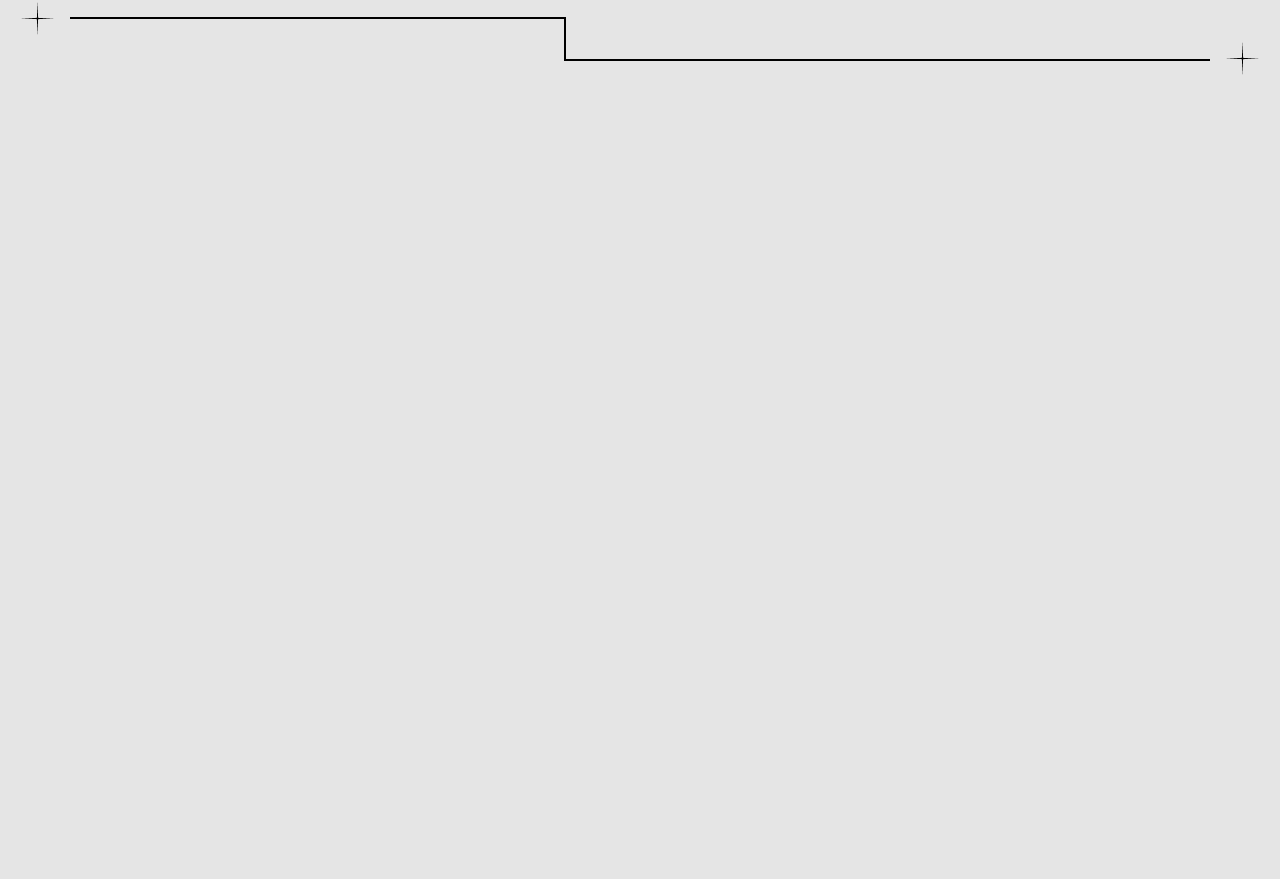
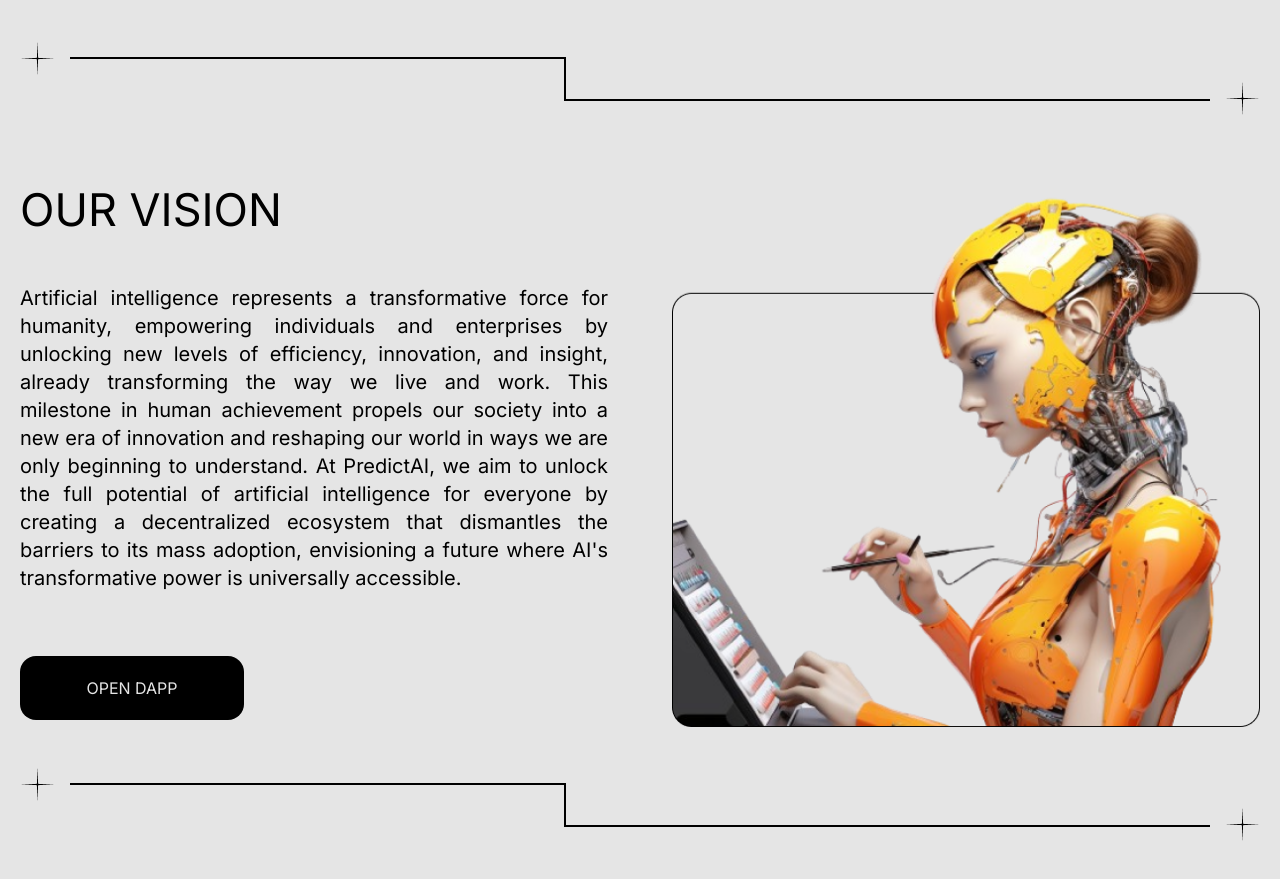
Before and after one commit to checkiamsiam/pred-ai-portfolio, a Next.js app: page / in a window 1280 px wide. Shown: the part 1162-2041 px from the top of the page. Before the commit the page ends 1238 px from the top, so only its background shows below. Built offline with nearby package versions, Linux system fonts and the light colour scheme.

Commit message:
Add OurVision component and update SectionDivider and Banner styles

```diff
--- a/src/app/page.tsx
+++ b/src/app/page.tsx
@@ -1,6 +1,7 @@
 import Header from "@/components/common/Header";
 import SectionDivider from "@/components/common/SectionDivider";
 import Banner from "@/pages/home/Banner";
+import OurVision from "@/pages/home/OurVision";
 
 export default function Home() {
   return (
@@ -8,6 +9,8 @@ export default function Home() {
       <Header />
       <Banner />
       <SectionDivider />
+      <OurVision />
+      <SectionDivider />
     </>
   );
 }
--- a/src/components/common/SectionDivider.tsx
+++ b/src/components/common/SectionDivider.tsx
@@ -4,7 +4,7 @@ import Container from "./Container";
 const SectionDivider = () => {
   return (
     <Container>
-      <div>
+      <div className="md:py-10 py-5">
         <div className="flex items-center justify-between">
           <div className="md:w-[4%] md:mb-10 mb-2">
             <Image src="/img/thin-star.png" alt="divider-star" width={35} height={35} />
--- a/src/pages/home/Banner.tsx
+++ b/src/pages/home/Banner.tsx
@@ -5,7 +5,7 @@ const Banner = () => {
   return (
     <Container>
       <div className="md:py-10 py-5">
-        <div className="sm:-mb-8 md:-mb-12">
+        <div className="sm:-mb-8 md:-mb-12 mb-5">
           <div className="flex gap-3 mb-3 ">
             <h1 className="uppercase xl:text-[45px] lg:text-[35px] md:text-[25px] sm:text-[20px]">democratize access to advanced</h1>
             <div className="flex justify-center items-center">
@@ -14,7 +14,7 @@ const Banner = () => {
           </div>
           <h1 className="uppercase xl:text-[45px] lg:text-[35px] md:text-[25px] sm:text-[20px]">deep learning models</h1>
         </div>
-        <div className="bg-[url('/img/HeroBackground.png')] bg-cover  bg-no-repeat bg-center min-h-[800px] flex justify-center items-center">
+        <div className="bg-[url('/img/HeroBackground.png')] bg-cover  bg-no-repeat bg-center xl:min-h-[800px] min-h-[700px] flex justify-center items-center">
           <div>
             <Image src="/img/HeroImage.png" alt="banner" width={500} height={500} />
           </div>
@@ -26,13 +26,13 @@ const Banner = () => {
               <Image src="/img/Copy.png" alt="copy" width={24} height={24} />
             </button>
           </div>
-          <div>
+          <div className="sm:mt-0 mt-5">
             <h1 className="uppercase xl:text-[45px] lg:text-[30px] md:text-[25px] sm:text-[20px] sm:text-end sm:mt-0 mt-5">DECENTRALIZED</h1>
-            <div className="flex gap-3 xl:mb-3 lg:mb-5">
+            <div className="flex gap-3 xl:mb-3 lg:mb-5 sm:mt-0 mt-5">
               <div className="flex justify-center items-center">
                 <Image src="/img/star.png" alt="line" width={35} height={35} />
               </div>
-              <h1 className="uppercase xl:text-[45px] lg:text-[30px] md:text-[25px] sm:text-[20px]">models MARKETPLACE</h1>
+              <h1 className="uppercase xl:text-[45px]  lg:text-[30px] md:text-[25px] sm:text-[20px]">models MARKETPLACE</h1>
             </div>
           </div>
         </div>
--- /dev/null
+++ b/src/pages/home/OurVision.tsx
@@ -0,0 +1,33 @@
+import Container from "@/components/common/Container";
+import Image from "next/image";
+
+const OurVision = () => {
+  return (
+    <Container>
+      <div className="flex lg:flex-row flex-col-reverse  lg:gap-16 md:gap-10">
+        <div className="mt-5  lg:w-1/2 w-full">
+          <div className="xl:mb-10 mb-5">
+            <h1 className="uppercase xl:text-[45px] lg:text-[35px] text-[25px] ">Our vision</h1>
+          </div>
+          <p className="text-justify xl:text-xl xl:mb-16  mb-5">
+            Artificial intelligence represents a transformative force for humanity, empowering individuals and enterprises by unlocking new levels of
+            efficiency, innovation, and insight, already transforming the way we live and work. This milestone in human achievement propels our
+            society into a new era of innovation and reshaping our world in ways we are only beginning to understand. At PredictAI, we aim to unlock
+            the full potential of artificial intelligence for everyone by creating a decentralized ecosystem that dismantles the barriers to its mass
+            adoption, envisioning a future where AI&apos;s transformative power is universally accessible.
+          </p>
+          <div>
+            <button className="bg-foreground rounded-2xl  flex  justify-center items-center md:h-16 md:w-56 px-5 py-3">
+              <span className="text-background">OPEN DAPP</span>
+            </button>
+          </div>
+        </div>
+        <div className="flex justify-center lg:w-1/2 w-full">
+          <Image src="/img/vision-image.png" alt="our-vision" width={593} height={576} />
+        </div>
+      </div>
+    </Container>
+  );
+};
+
+export default OurVision;
```
Also changed, not shown: public/img/vision-image.png (added).
